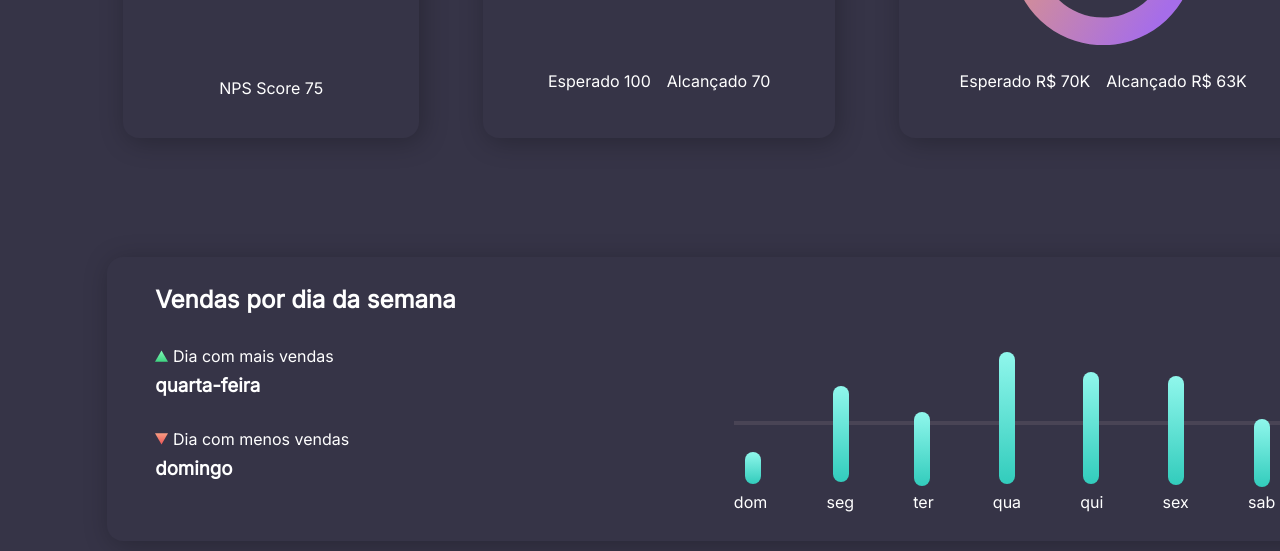
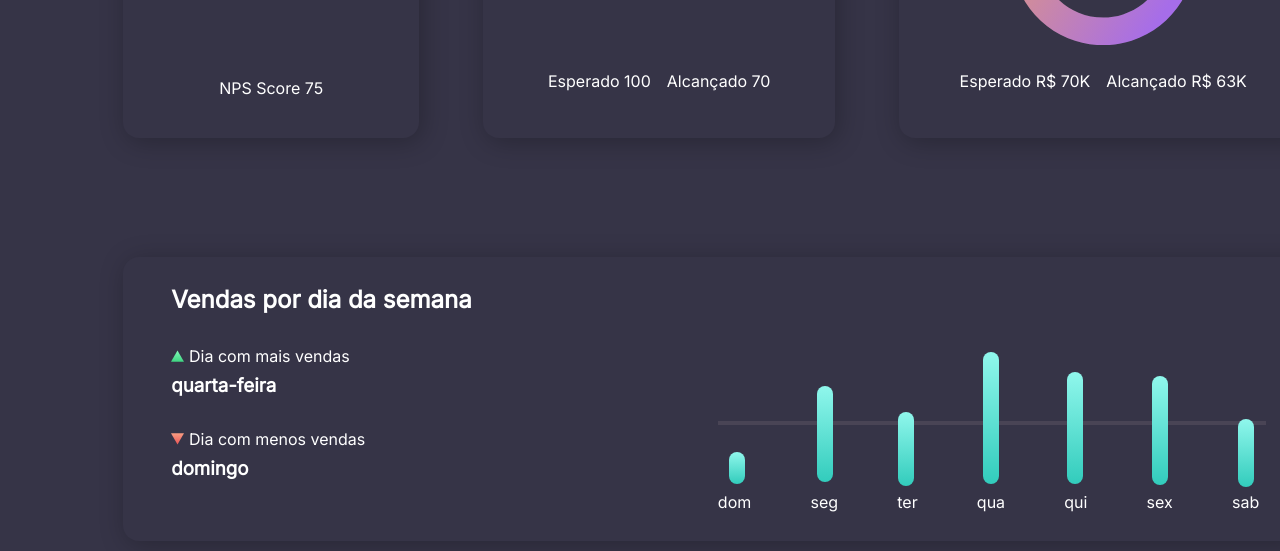
Before and after one commit to Jhonatansousa/Dashboard, a plain HTML site: page index.html in a window 1280 px wide. Shown: the part 353-904 px from the top of the page. Drawn offline with Linux system fonts and the light colour scheme.

Commit message:
made width corrections

```diff
--- a/style.css
+++ b/style.css
@@ -143,7 +143,7 @@ h1 {
   border-radius: var(--border-radius);
   box-shadow: var(--shadow);
   height: fit-content;
-  width: 70rem;
+  width: 68rem;
 }
 
 .week-section h1 {
```
